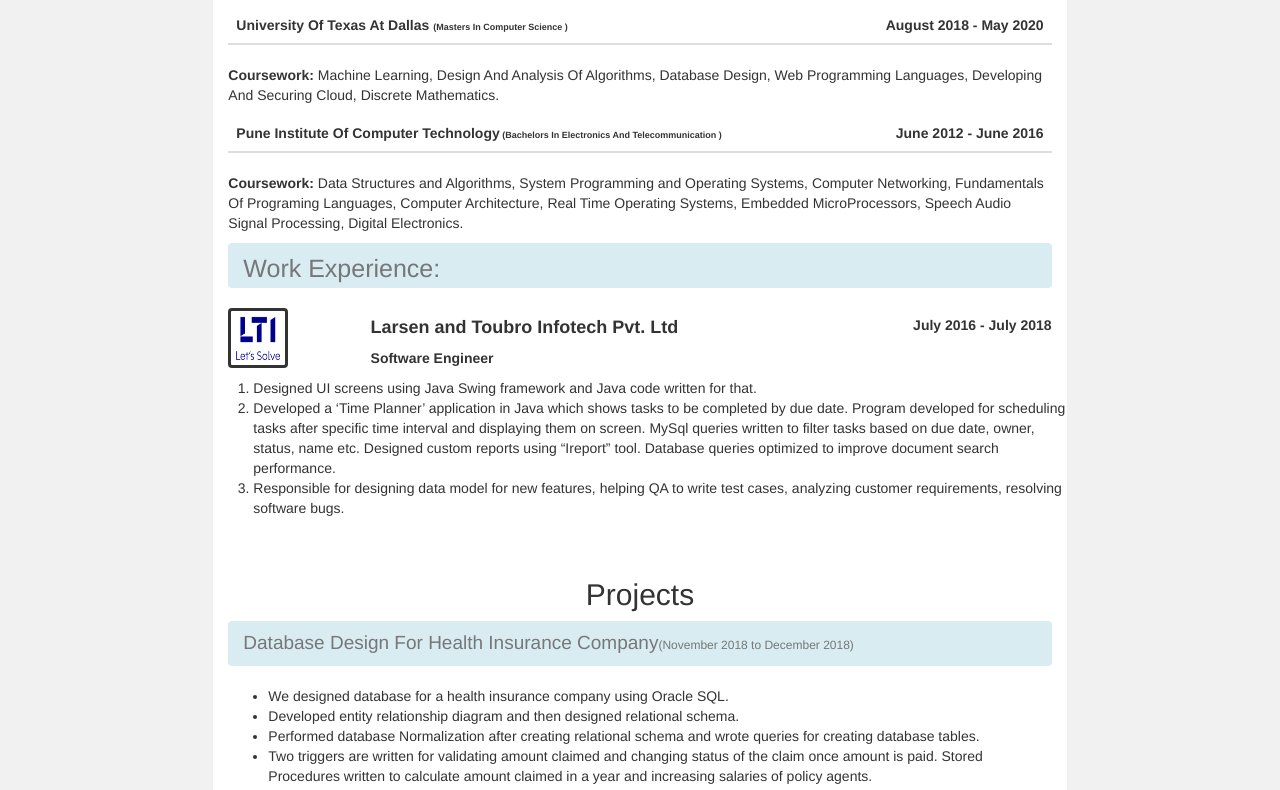
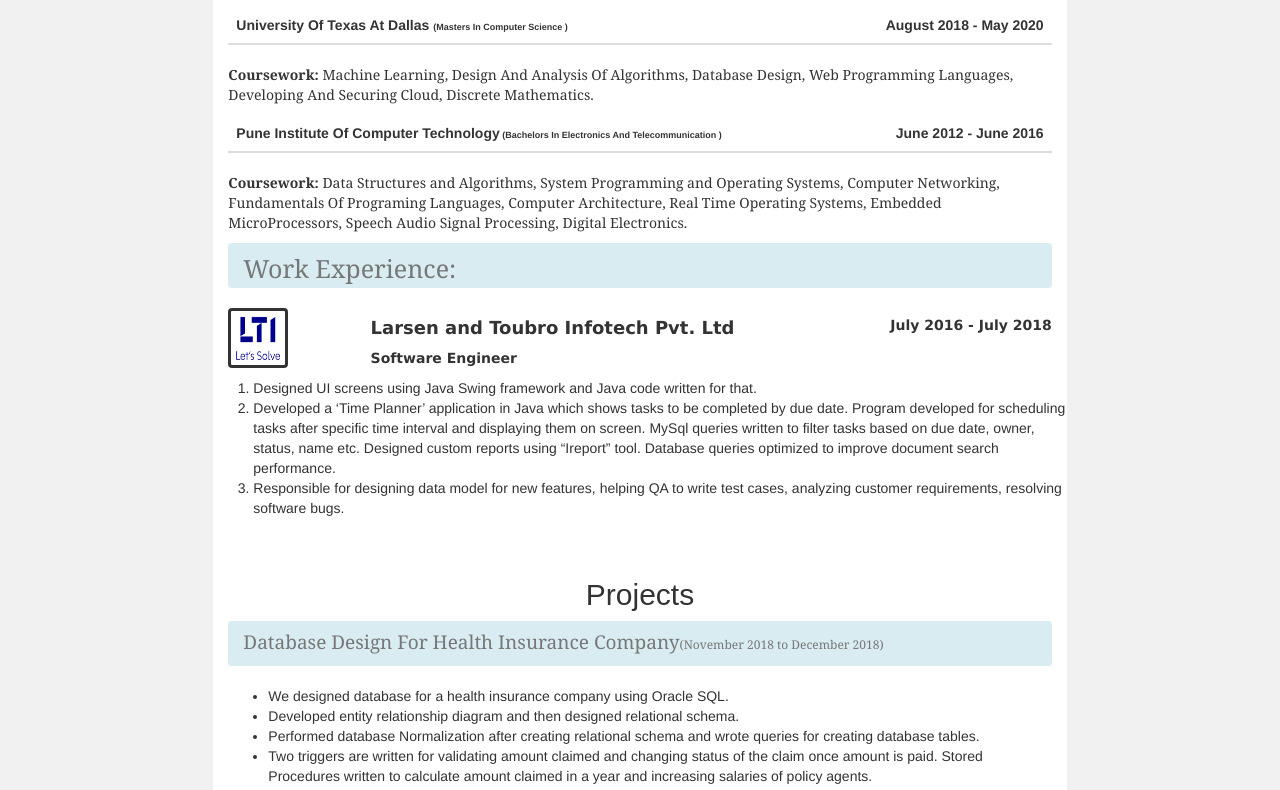
Before and after one commit to rsk180001/portfolio-website, a plain HTML site: page index.html in a window 1280 px wide. Shown: the part 651-1441 px from the top of the page. Drawn offline with nearby package versions, Linux system fonts and the light colour scheme.

Commit message:
Submit this

```diff
--- a/index.css
+++ b/index.css
@@ -25,6 +25,7 @@
     .sidenav {
       background-color: #f1f1f1;
       padding: 10px;
+      font-family: sans-serif;
     }
 
     .setBackground{
@@ -121,4 +122,16 @@
     }
     .boldtext{
       font-weight: bold;
+      font-family: Verdana, Geneva, Tahoma, sans-serif;
     }
+    h2
+    {
+      font-family: sans-serif;
+    }
+    nav{
+      font-family: Verdana, Geneva, Tahoma, sans-serif;
+    }
+    h1,p
+    {
+      font-family: Cambria, Cochin, Georgia, Times, 'Times New Roman', serif;
+    }
```
